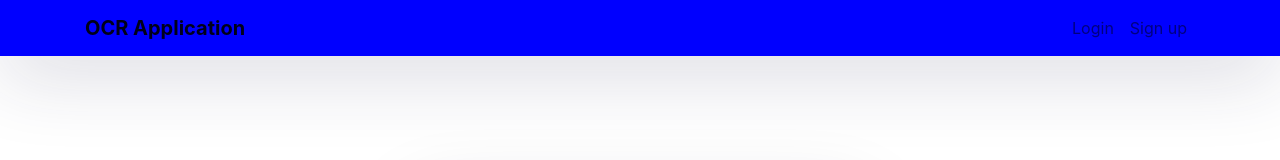
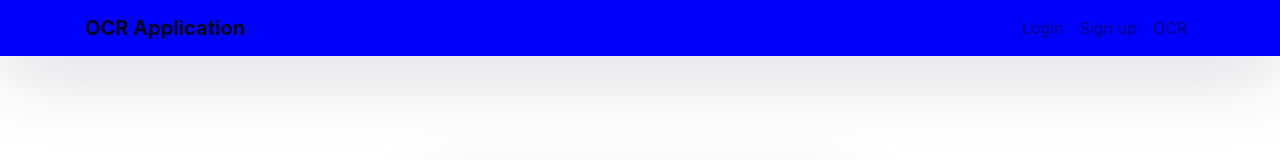
Before and after one commit to NipuniKodithuwakku/E-commerce-site-react, a React (Create React App) app: page / in a window 1280 px wide. Shown: the top 160 px of the page. Built offline with nearby package versions, Linux system fonts and the light colour scheme.

Commit message:
modify package.json file

```diff
--- a/package.json
+++ b/package.json
@@ -33,4 +33,5 @@
       "last 1 safari version"
     ]
   }
+
 }
--- a/src/App.js
+++ b/src/App.js
@@ -20,6 +20,9 @@
               <li className="nav-item">
                 <Link className="nav-link" to={"/sign-up"}>Sign up</Link>
               </li>
+              <li className="nav-item">
+                <Link className="nav-link" to={"/sign-up"}>OCR</Link>
+              </li>
             </ul>
           </div>
         </div>
```
